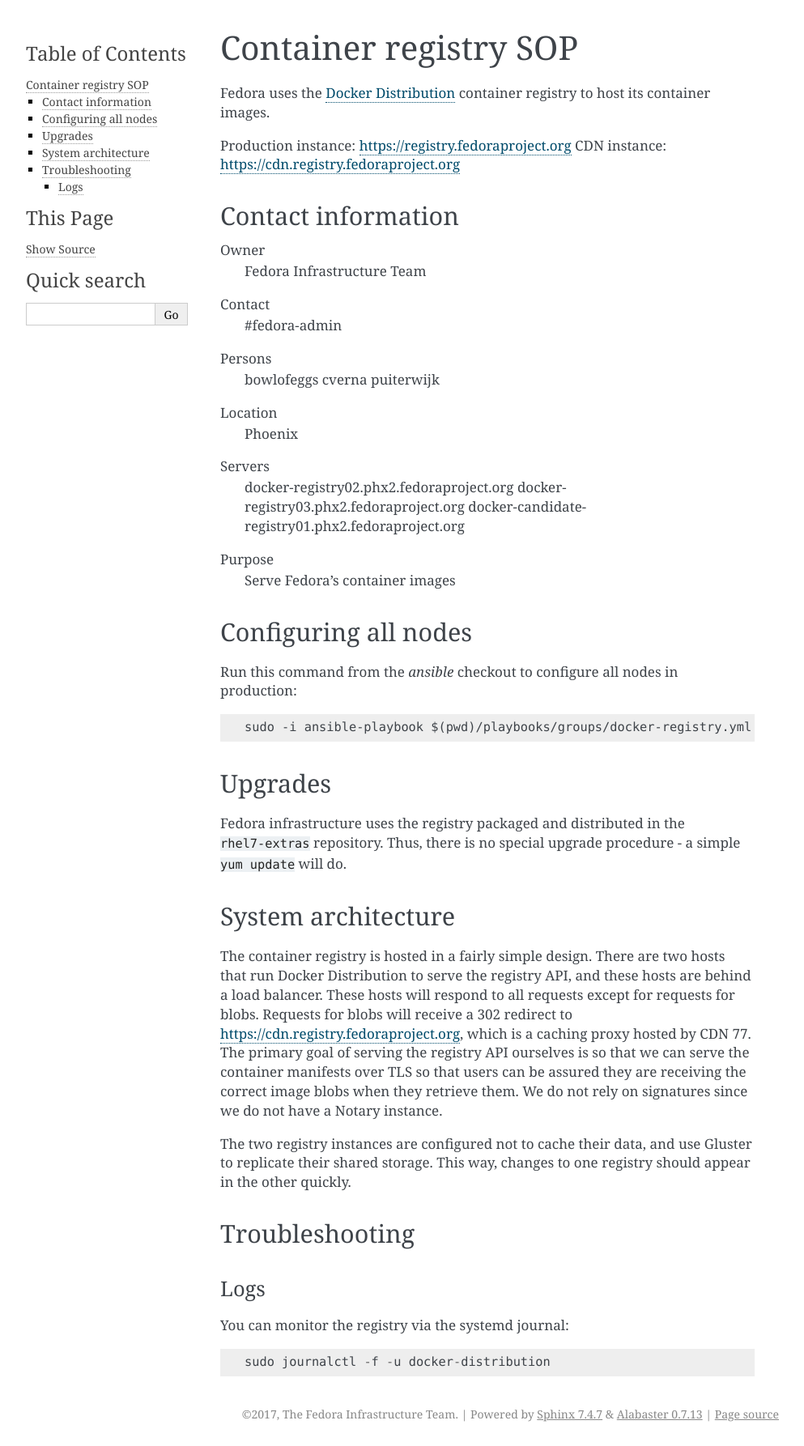
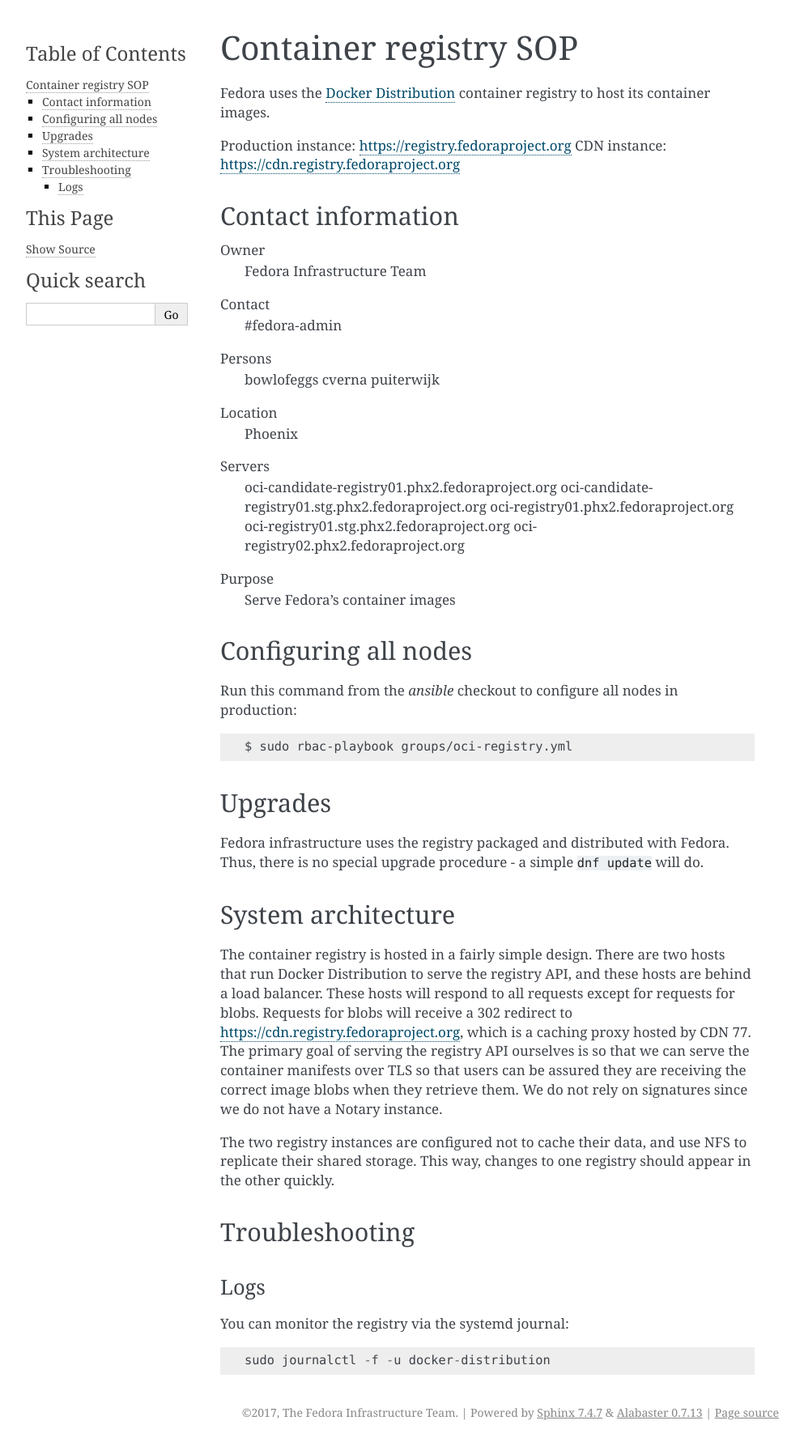
Before and after one commit to FrostyX/infra-docs, a Sphinx documentation site: the page built from docs/sysadmin-guide/sops/registry.rst, in a window 1280 px wide. Shown: the whole page at 81% size, without its empty margins (148-1141 px from the left). Built offline with Sphinx 7.4.7, drawn with Linux system fonts in a browser that asks for light colours.

Commit message:
Update registry SOP to reflect redeployment on Fedora and NFS.
Signed-off-by: Randy Barlow <randy@electronsweatshop.com>

```diff
--- a/docs/sysadmin-guide/sops/registry.rst
+++ b/docs/sysadmin-guide/sops/registry.rst
@@ -28,9 +28,11 @@
 Location
  Phoenix
 Servers
- docker-registry02.phx2.fedoraproject.org
- docker-registry03.phx2.fedoraproject.org
- docker-candidate-registry01.phx2.fedoraproject.org
+ oci-candidate-registry01.phx2.fedoraproject.org
+ oci-candidate-registry01.stg.phx2.fedoraproject.org
+ oci-registry01.phx2.fedoraproject.org
+ oci-registry01.stg.phx2.fedoraproject.org
+ oci-registry02.phx2.fedoraproject.org
 Purpose
  Serve Fedora's container images
 
@@ -40,14 +42,14 @@
 
 Run this command from the `ansible` checkout to configure all nodes in production::
 
-        sudo -i ansible-playbook $(pwd)/playbooks/groups/docker-registry.yml
+   $ sudo rbac-playbook groups/oci-registry.yml
 
 
 Upgrades
 ========
 
-Fedora infrastructure uses the registry packaged and distributed in the ``rhel7-extras`` repository.
-Thus, there is no special upgrade procedure - a simple ``yum update`` will do.
+Fedora infrastructure uses the registry packaged and distributed with Fedora.
+Thus, there is no special upgrade procedure - a simple ``dnf update`` will do.
 
 
 System architecture
@@ -61,7 +63,7 @@
 over TLS so that users can be assured they are receiving the correct image blobs when they retrieve
 them. We do not rely on signatures since we do not have a Notary instance.
 
-The two registry instances are configured not to cache their data, and use Gluster to replicate
+The two registry instances are configured not to cache their data, and use NFS to replicate
 their shared storage. This way, changes to one registry should appear in the other quickly.
 
 
```
